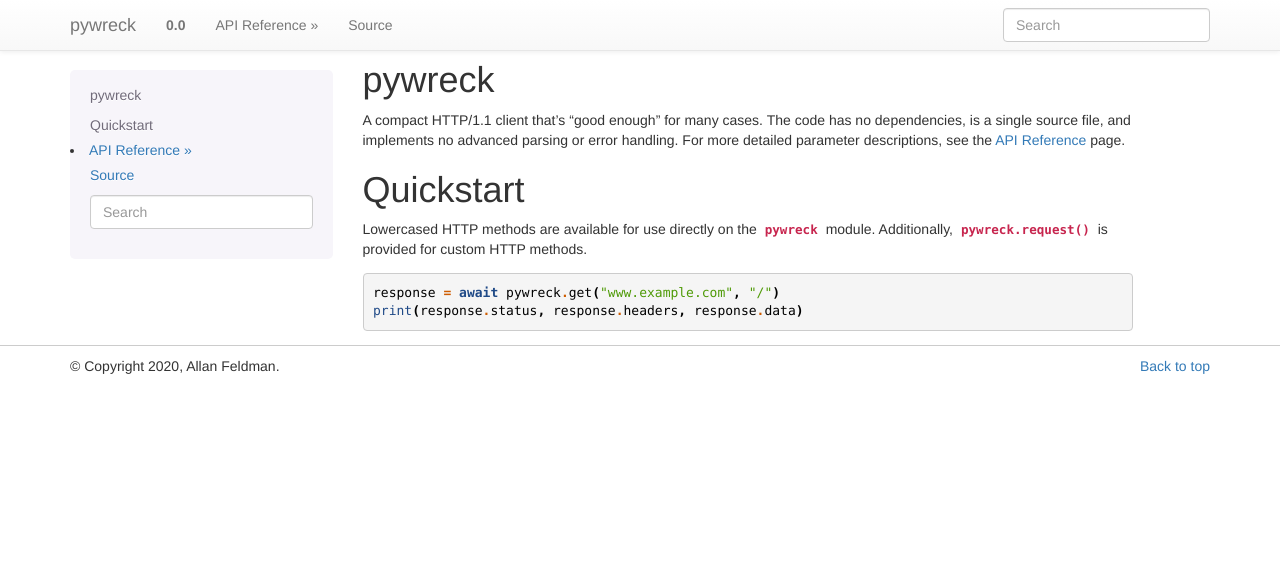
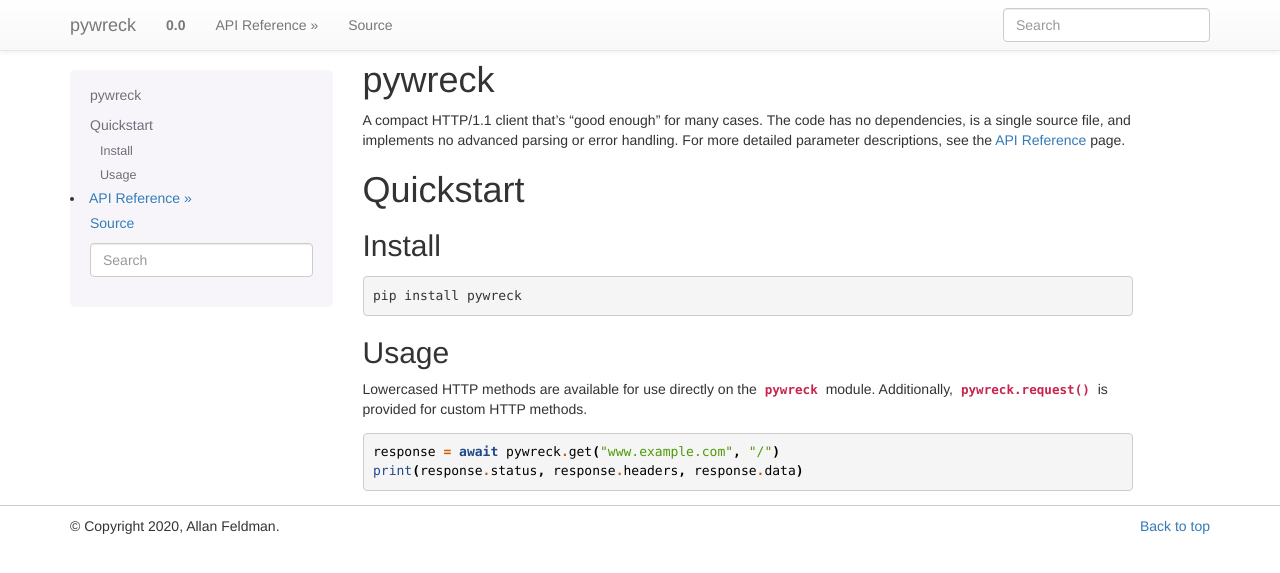
Before and after one commit to a-feld/pywreck, a Sphinx documentation site: the page built from docs/index.rst, in a window 1280 px wide. Shown: the top 573 px of the page. Built offline with Sphinx 7.4.7, drawn with Linux system fonts in a browser that asks for light colours.

Commit message:
Add install instructions

```diff
--- a/docs/index.rst
+++ b/docs/index.rst
@@ -5,6 +5,16 @@ A compact HTTP/1.1 client that's "good enough" for many cases. The code has no d
 
 Quickstart
 ==========
+
+Install
+-------
+
+.. code-block:: sh
+
+   pip install pywreck
+
+Usage
+-----
 
 Lowercased HTTP methods are available for use directly on the :py:mod:`pywreck` module.
 Additionally, :py:meth:`pywreck.request` is provided for custom HTTP methods.
```
Also changed, not shown: README.rst (+7 -0 lines).
